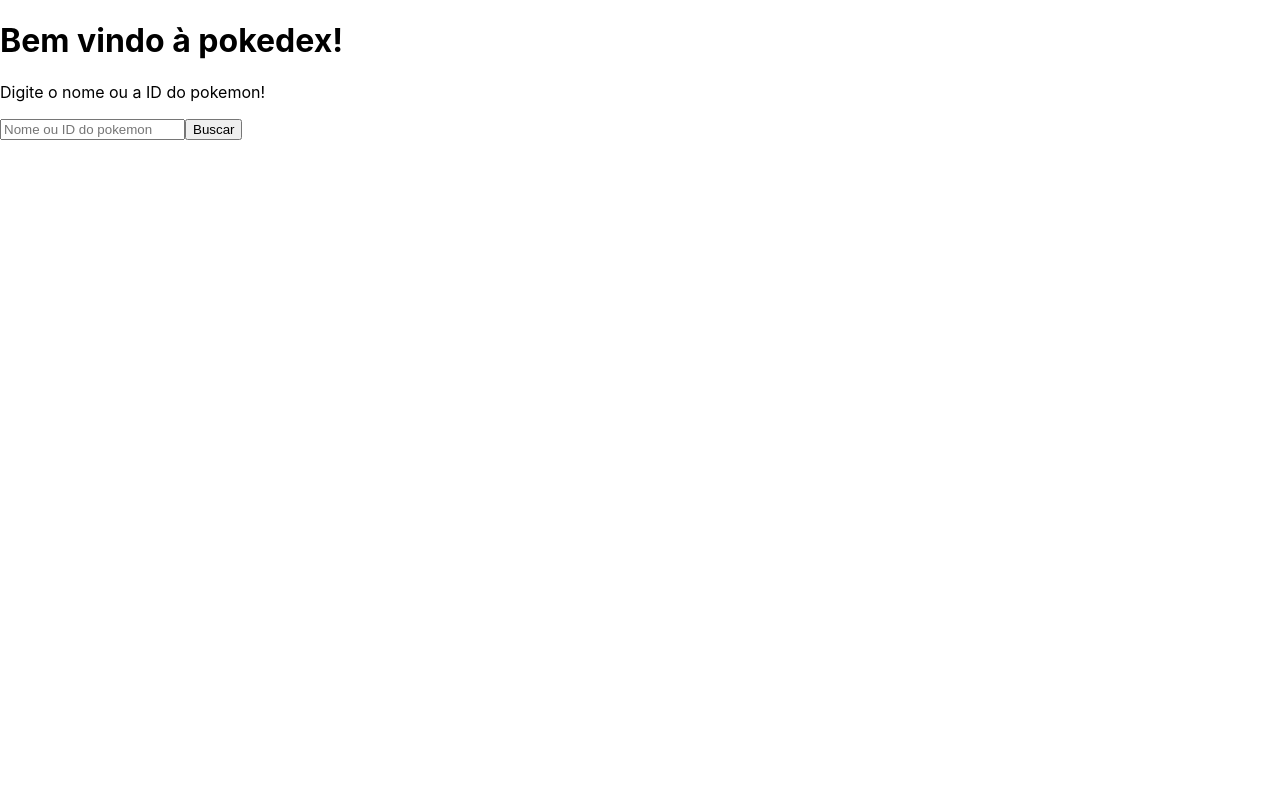
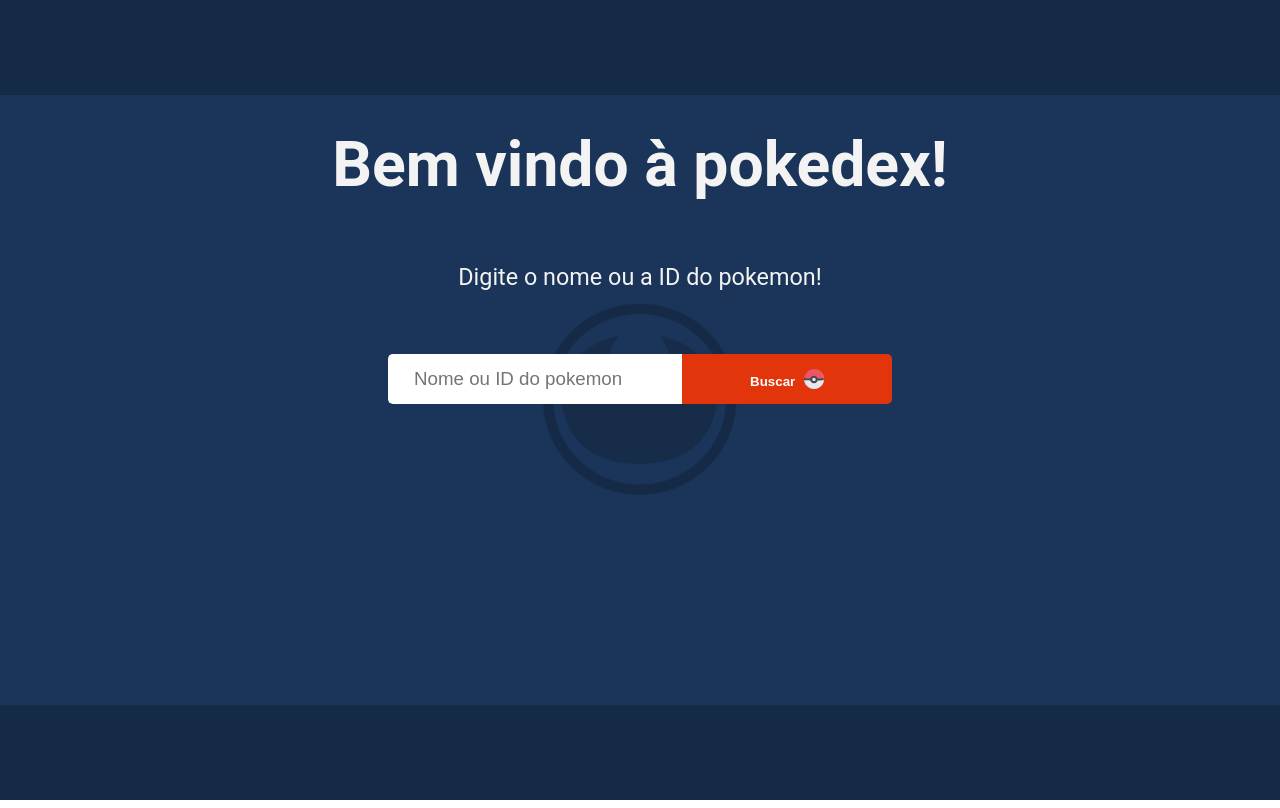
Before and after one commit to cristovaoolegario/pokedex, a React (Create React App) app: page / in a window 1280 px wide. Built offline with nearby package versions, Linux system fonts and the light colour scheme.

Commit message:
Add style to pokedex components

```diff
--- a/src/App.css
+++ b/src/App.css
@@ -1,5 +1,9 @@
 .App {
   text-align: center;
+  display: flex;
+  flex-direction: column;
+  align-items: center;
+  justify-content: center;
 }
 
 .App-logo {
@@ -24,6 +28,50 @@
   color: white;
 }
 
+.Welcome {
+  font-size: 4em;
+  margin-top: 80px;
+}
+
+.Instructions {
+  margin-top: 20px;
+  font-size: 1.5em;
+}
+
+.Form {
+  margin-top: 40px;
+  display: flex;
+  height: 60px;
+}
+
+.Input {
+  height: 50px;
+  font-size: 1.2em;
+  padding: 0 24px;
+  border-radius: 5px 0 0 5px;
+  color: #3a3a3a;
+  border: 2px solid #fff;
+  border-right: 0;
+}
+
+.SearchButton {
+  height: 50px;
+  width: 210px;
+  background: #e3350c;
+  border-radius: 0 5px 5px 0;
+  border: 0;
+  color: #fff;
+  font-weight: bold;
+  transition: background-color 0.2s;
+}
+
+.ButtonIcon {
+  margin-left: 5px;
+  height: 20px;
+  width: 20px;
+  vertical-align: bottom;
+}
+
 .App-link {
   color: #61dafb;
 }
--- a/src/App.js
+++ b/src/App.js
@@ -1,6 +1,8 @@
 import React, { useState } from "react";
 import PokemonCard from "./components/PokemonCard/PokemonCard";
 import { getPokemonByIdOrName } from "./services/pokeApi";
+import "./App.css";
+import pokeball from "./assets/pokeball.svg";
 
 const App = () => {
   const [pokemon, setPokemon] = useState(null);
@@ -32,17 +34,25 @@
   }
 
   return (
-    <div>
-      <h1>Bem vindo à pokedex!</h1>
-      <p>Digite o nome ou a ID do pokemon!</p>
-      <form onSubmit={handleSubmit}>
+    <div className="App">
+      <h1 className="Welcome">Bem vindo à pokedex!</h1>
+      <p className="Instructions">Digite o nome ou a ID do pokemon!</p>
+      <form className="Form" onSubmit={handleSubmit}>
         <input
+          className="Input"
           value={typedPokemon}
           placeholder={"Nome ou ID do pokemon"}
           onChange={handleChange}
         ></input>
-        <button type="submit">
-          {isLoading ? <>Carregando....</> : <>Buscar</>}
+        <button className="SearchButton" type="submit">
+          {isLoading ? (
+            <>Carregando....</>
+          ) : (
+            <>
+              Buscar{" "}
+              <img className="ButtonIcon" src={pokeball} alt="pokeball" />{" "}
+            </>
+          )}
         </button>
       </form>
       {error && <span>{error}</span>}
--- a/src/index.css
+++ b/src/index.css
@@ -1,13 +1,29 @@
+* {
+  margin: 10;
+  padding: 0;
+  box-sizing: border-box;
+}
+html {
+  font-size: 97.5%;
+}
+html,
 body {
-  margin: 0;
-  font-family: -apple-system, BlinkMacSystemFont, 'Segoe UI', 'Roboto', 'Oxygen',
-    'Ubuntu', 'Cantarell', 'Fira Sans', 'Droid Sans', 'Helvetica Neue',
+  height: 100%;
+}
+body {
+  font-family: Roboto, Oxygen, Ubuntu, Cantarell, "Open Sans", "Helvetica Neue",
     sans-serif;
-  -webkit-font-smoothing: antialiased;
-  -moz-osx-font-smoothing: grayscale;
+  color: #f3f3f3;
+  background: url("./assets/background.png");
+  background-size: cover; /* <------ */
+  background-repeat: no-repeat;
+  background-position: center center;
 }
-
-code {
-  font-family: source-code-pro, Menlo, Monaco, Consolas, 'Courier New',
-    monospace;
+#root {
+  max-width: 1080px;
+  margin: 0 auto;
+  padding: 40px 20px;
 }
+button {
+  cursor: pointer;
+}
```
Also changed, not shown: src/assets/background.png (added), src/assets/pokeball.svg (added).
